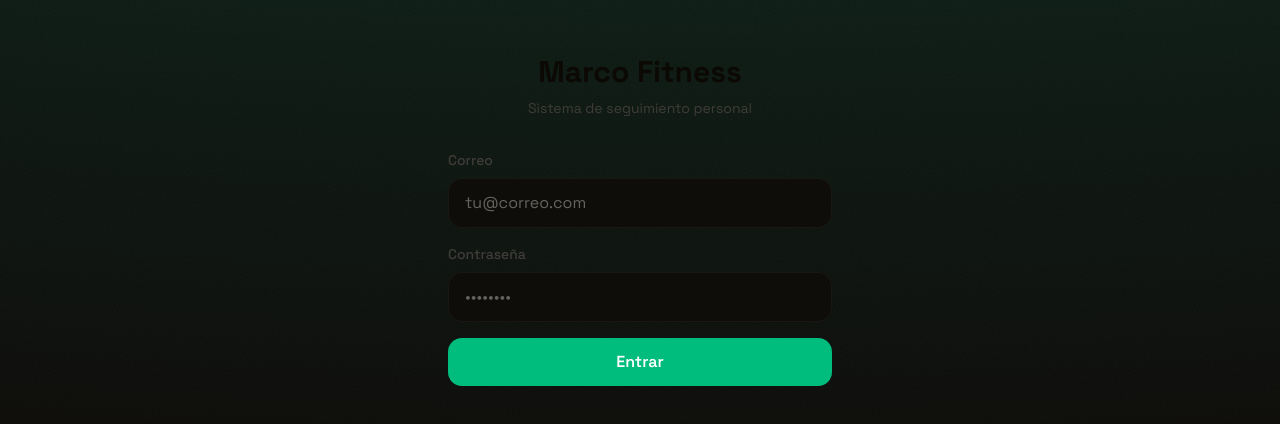
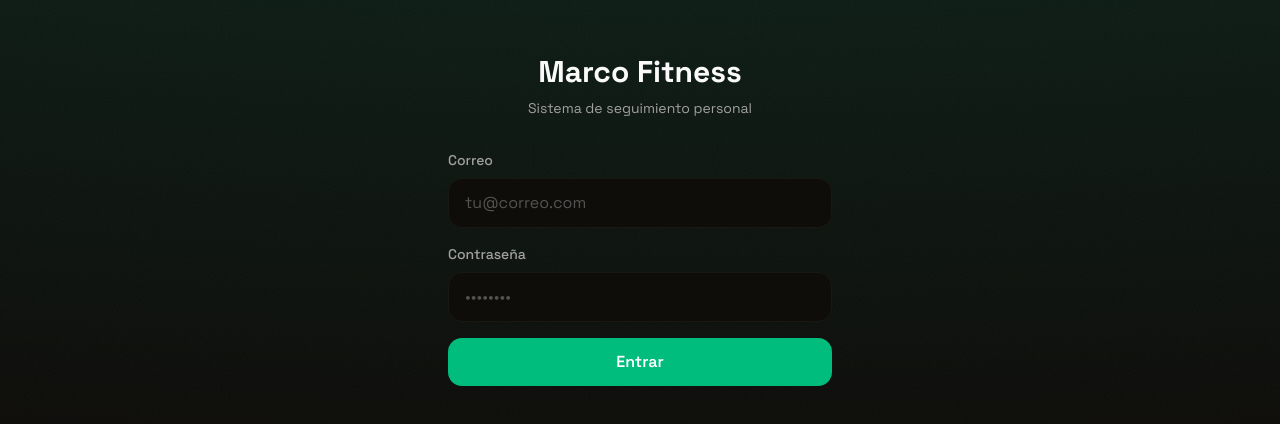
Before and after one commit to MarkiiAk/marco-fitness, a Next.js app: page /login in a window 1280 px wide. Shown: the part 180-604 px from the top of the page. Built offline with nearby package versions, Linux system fonts and the light colour scheme; no server answers.

Commit message:
Fix oscuros en chat

```diff
--- a/app/(app)/chat/page.tsx
+++ b/app/(app)/chat/page.tsx
@@ -23,7 +23,7 @@ export default async function ChatPage() {
     return (
       <div className="flex flex-col h-[calc(100dvh-160px)] md:h-[calc(100dvh-48px)]">
         <div className="pt-2 pb-4 border-b border-white/[0.06]">
-          <p className="text-[11px] font-semibold text-zinc-600 uppercase tracking-[0.1em] mb-1">Chat</p>
+          <p className="text-[11px] font-semibold text-zinc-400 uppercase tracking-[0.1em] mb-1">Chat</p>
           <h1 className="text-xl font-bold text-zinc-50 tracking-tight leading-none">Hoy</h1>
         </div>
         <ChatClient initialMessages={[]} fecha={new Date().toLocaleDateString('en-CA', { timeZone: 'America/Mexico_City' })} />
--- a/app/globals.css
+++ b/app/globals.css
@@ -57,6 +57,7 @@
   --color-zinc-700: oklch(0.27 0.007 70);
 }
 
+/* ── Light mode (:root) — todo junto para que .dark siempre gane ────── */
 :root {
   --background: oklch(1 0 0);
   --foreground: oklch(0.145 0 0);
@@ -90,8 +91,33 @@
   --sidebar-accent-foreground: oklch(0.205 0 0);
   --sidebar-border: oklch(0.922 0 0);
   --sidebar-ring: oklch(0.708 0 0);
+
+  /* Tulum Day — fondo crema, zinc invertido para texto oscuro sobre claro */
+  --html-bg: oklch(0.96 0.006 85);
+  --html-gradient:
+    radial-gradient(ellipse 130% 70% at 50% -10%,
+      rgba(16, 185, 129, 0.18) 0%,
+      rgba(16, 185, 129, 0.05) 45%,
+      transparent 65%
+    ),
+    radial-gradient(ellipse 80% 55% at 90% 110%,
+      rgba(16, 185, 129, 0.08) 0%,
+      transparent 58%
+    );
+
+  --color-zinc-950: oklch(0.96 0.006 85);
+  --color-zinc-900: oklch(0.99 0.003 80);
+  --color-zinc-800: oklch(0.92 0.004 80);
+  --color-zinc-700: oklch(0.82 0.004 78);
+  --color-zinc-600: oklch(0.50 0.006 76);
+  --color-zinc-500: oklch(0.42 0.007 75);
+  --color-zinc-400: oklch(0.36 0.007 75);
+  --color-zinc-300: oklch(0.28 0.009 74);
+  --color-zinc-200: oklch(0.22 0.009 74);
+  --color-zinc-50:  oklch(0.14 0.01 72);
 }
 
+/* ── Dark mode (.dark) — viene después de :root para ganar en cascada ── */
 .dark {
   --background: oklch(0.105 0.009 82);
   --foreground: oklch(0.985 0 0);
@@ -125,17 +151,32 @@
   --sidebar-border: oklch(1 0 0 / 6%);
   --sidebar-ring: oklch(0.556 0 0);
 
-  /* ── Zinc text — restaurar a near-white en dark mode ────────────────
-     :root los sobreescribió para light mode. Dark mode los necesita claros. */
+  /* Tulum Night */
+  --html-bg: #0d0b09;
+  --html-gradient:
+    radial-gradient(ellipse 140% 80% at 55% -15%,
+      rgba(16, 185, 129, 0.28) 0%,
+      rgba(16, 185, 129, 0.08) 42%,
+      transparent 62%
+    ),
+    radial-gradient(ellipse 90% 60% at 5% 80%,
+      rgba(16, 185, 129, 0.10) 0%,
+      transparent 55%
+    ),
+    radial-gradient(ellipse 80% 55% at 95% 110%,
+      rgba(56, 189, 248, 0.12) 0%,
+      transparent 58%
+    );
+
+  /* Zinc texto claro sobre fondo oscuro */
   --color-zinc-50:  oklch(0.985 0 0);
   --color-zinc-200: oklch(0.898 0 0);
   --color-zinc-300: oklch(0.808 0 0);
   --color-zinc-400: oklch(0.709 0 0);
   --color-zinc-500: oklch(0.556 0 0);
   --color-zinc-600: oklch(0.442 0 0);
-  --color-zinc-700: oklch(0.371 0 0);
 
-  /* ── Zinc backgrounds — warm dark ──────────────────────────────────── */
+  /* Zinc fondos oscuros cálidos */
   --color-zinc-950: oklch(0.105 0.009 82);
   --color-zinc-900: oklch(0.16 0.009 78);
   --color-zinc-800: oklch(0.21 0.008 74);
@@ -163,52 +204,6 @@
     animation: bg-aurora 20s ease-in-out infinite;
     transition: background-color 500ms ease;
   }
-}
-
-/* ── Background tokens por tema ────────────────────────────────────── */
-:root {
-  /* Light mode — Tulum Day: crema cálida, verde como protagonista */
-  --html-bg: oklch(0.96 0.006 85);
-  --html-gradient:
-    radial-gradient(ellipse 130% 70% at 50% -10%,
-      rgba(16, 185, 129, 0.18) 0%,
-      rgba(16, 185, 129, 0.05) 45%,
-      transparent 65%
-    ),
-    radial-gradient(ellipse 80% 55% at 90% 110%,
-      rgba(16, 185, 129, 0.08) 0%,
-      transparent 58%
-    );
-
-  /* Zinc invertido para light mode — backgrounds claros, texto oscuro */
-  --color-zinc-950: oklch(0.96 0.006 85);
-  --color-zinc-900: oklch(0.99 0.003 80);
-  --color-zinc-800: oklch(0.92 0.004 80);
-  --color-zinc-700: oklch(0.82 0.004 78);
-  --color-zinc-600: oklch(0.50 0.006 76);
-  --color-zinc-500: oklch(0.42 0.007 75);
-  --color-zinc-400: oklch(0.36 0.007 75);
-  --color-zinc-200: oklch(0.22 0.009 74);
-  --color-zinc-50:  oklch(0.14 0.01 72);
-}
-
-.dark {
-  /* Dark mode — Tulum Night */
-  --html-bg: #0d0b09;
-  --html-gradient:
-    radial-gradient(ellipse 140% 80% at 55% -15%,
-      rgba(16, 185, 129, 0.28) 0%,
-      rgba(16, 185, 129, 0.08) 42%,
-      transparent 62%
-    ),
-    radial-gradient(ellipse 90% 60% at 5% 80%,
-      rgba(16, 185, 129, 0.10) 0%,
-      transparent 55%
-    ),
-    radial-gradient(ellipse 80% 55% at 95% 110%,
-      rgba(56, 189, 248, 0.12) 0%,
-      transparent 58%
-    );
 }
 
 /* ── Aurora loop — el fondo vive ────────────────────────────────────── */
--- a/components/chat/ChatClient.tsx
+++ b/components/chat/ChatClient.tsx
@@ -75,8 +75,8 @@ export default function ChatClient({ initialMessages, fecha }: { initialMessages
       <div className="flex-1 overflow-y-auto py-4 space-y-3">
         {messages.length === 0 && (
           <div className="flex flex-col items-center justify-center h-full text-center">
-            <p className="text-zinc-600 text-sm">Sin mensajes hoy</p>
-            <p className="text-zinc-700 text-xs mt-1">Escribe lo que comiste o pregunta algo</p>
+            <p className="text-zinc-400 text-sm">Sin mensajes hoy</p>
+            <p className="text-zinc-500 text-xs mt-1">Escribe lo que comiste o pregunta algo</p>
           </div>
         )}
 
@@ -86,7 +86,7 @@ export default function ChatClient({ initialMessages, fecha }: { initialMessages
             {msg.role === 'date-separator' ? (
               <div className="flex items-center gap-3 my-4">
                 <div className="flex-1 h-px bg-white/[0.06]" />
-                <span className="text-[10px] font-semibold text-zinc-600 uppercase tracking-wider capitalize">
+                <span className="text-[10px] font-semibold text-zinc-400 uppercase tracking-wider capitalize">
                   {msg.content}
                 </span>
                 <div className="flex-1 h-px bg-white/[0.06]" />
@@ -110,11 +110,11 @@ export default function ChatClient({ initialMessages, fecha }: { initialMessages
                         <div className="flex items-center gap-1.5">
                           <div className="flex gap-1">
                             {[0, 1, 2].map(j => (
-                              <div key={j} className="w-1.5 h-1.5 rounded-full bg-zinc-600 animate-pulse"
+                              <div key={j} className="w-1.5 h-1.5 rounded-full bg-zinc-400 animate-pulse"
                                    style={{ animationDelay: `${j * 150}ms` }} />
                             ))}
                           </div>
-                          <span className="text-zinc-600 text-xs">Procesando ~5 min</span>
+                          <span className="text-zinc-400 text-xs">Procesando ~5 min</span>
                         </div>
                       ) : (
                         <p className="whitespace-pre-wrap">{msg.content}</p>
@@ -128,11 +128,11 @@ export default function ChatClient({ initialMessages, fecha }: { initialMessages
                       <div className="flex items-center gap-1.5">
                         <div className="flex gap-1">
                           {[0, 1, 2].map(j => (
-                            <div key={j} className="w-1.5 h-1.5 rounded-full bg-zinc-600 animate-pulse"
+                            <div key={j} className="w-1.5 h-1.5 rounded-full bg-zinc-400 animate-pulse"
                                  style={{ animationDelay: `${j * 150}ms` }} />
                           ))}
                         </div>
-                        <span className="text-zinc-600 text-xs">Procesando ~5 min</span>
+                        <span className="text-zinc-400 text-xs">Procesando ~5 min</span>
                       </div>
                     </div>
                   </div>
@@ -154,7 +154,7 @@ export default function ChatClient({ initialMessages, fecha }: { initialMessages
             placeholder="Escribe lo que comiste, pregunta algo..."
             rows={1}
             className="flex-1 px-4 py-3 bg-zinc-900/80 border border-white/[0.06] rounded-2xl text-zinc-200
-                       placeholder-zinc-600 text-sm resize-none focus:outline-none focus:border-emerald-500/50
+                       placeholder-zinc-500 text-sm resize-none focus:outline-none focus:border-emerald-500/50
                        max-h-32 overflow-y-auto"
             style={{ fieldSizing: 'content' } as React.CSSProperties}
           />
@@ -168,7 +168,7 @@ export default function ChatClient({ initialMessages, fecha }: { initialMessages
             <Send size={16} className="text-white" strokeWidth={2} />
           </button>
         </div>
-        <p className="text-[10px] text-zinc-700 mt-2 text-center">
+        <p className="text-[10px] text-zinc-500 mt-2 text-center">
           Las respuestas llegan en ~5 min · Enter para enviar
         </p>
       </div>
```
